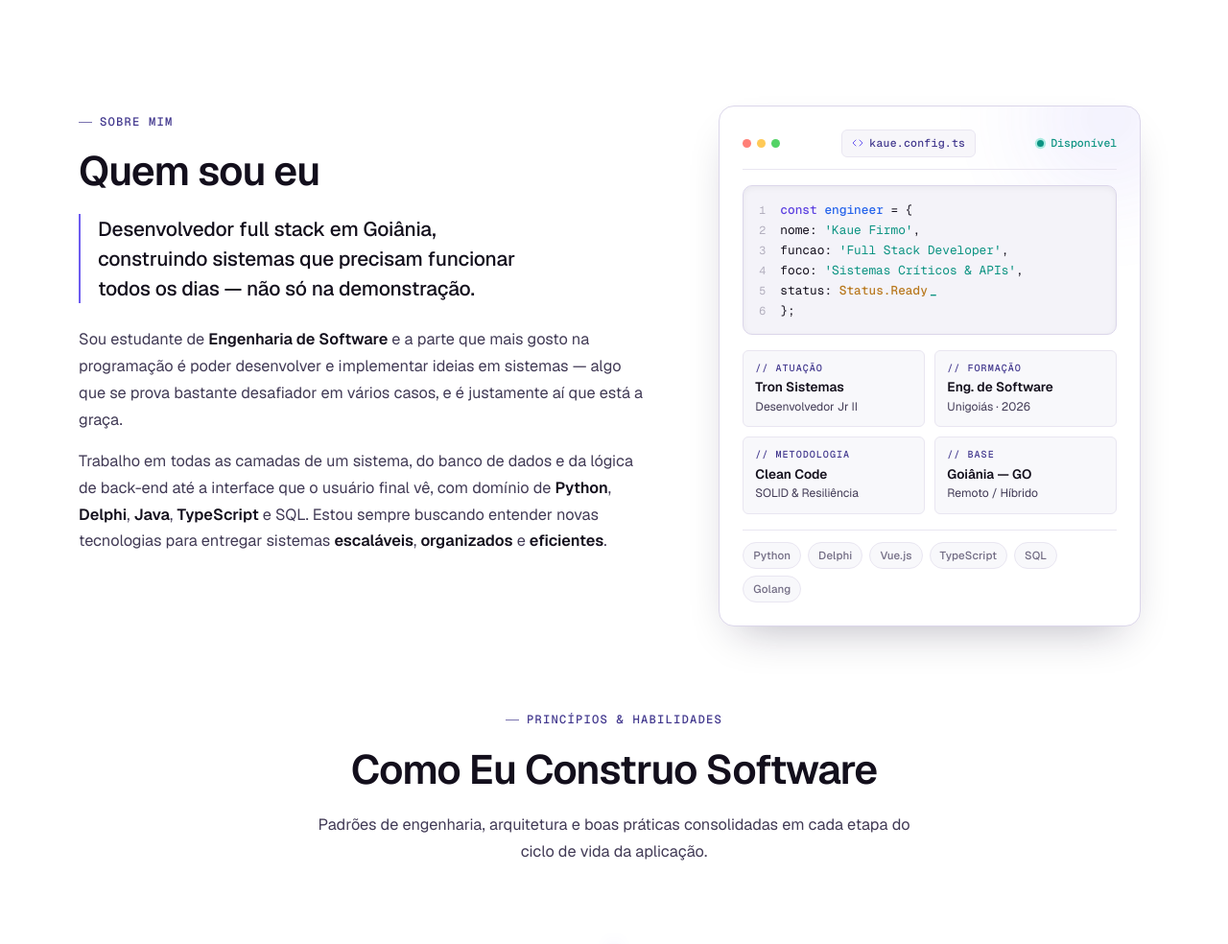
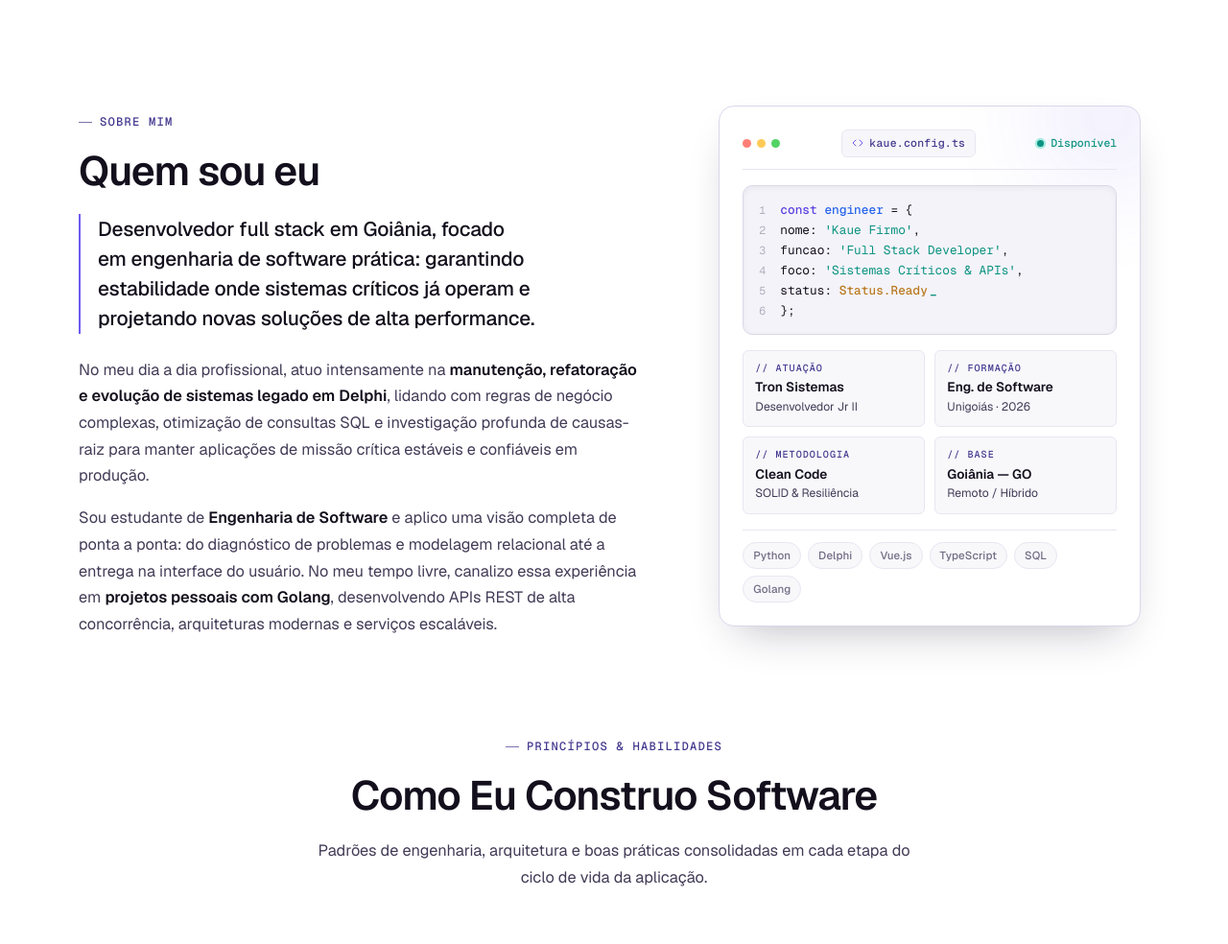
Before and after one commit to KaueChristian/KaueChristian.github.io, a plain HTML site: page index.html in a window 1280 px wide. Shown: the part 843-1827 px from the top of the page at 96% size. Drawn offline with nearby package versions, Linux system fonts and the light colour scheme.

Commit message:
fix: melhorando a transmissão da mensagem das coisas que faço no dia-a-dia

```diff
--- a/index.html
+++ b/index.html
@@ -156,22 +156,15 @@
           <p class="eyebrow eyebrow--dark">Sobre mim</p>
           <h2 class="section__title">Quem sou eu</h2>
           <p class="about__lead">
-            Desenvolvedor full stack em Goiânia, construindo sistemas que precisam
-            funcionar todos os dias — não só na demonstração.
+            Desenvolvedor full stack em Goiânia, focado em engenharia de software prática:
+            garantindo estabilidade onde sistemas críticos já operam e projetando novas soluções de alta performance.
           </p>
           <p class="section__paragraph">
-            Sou estudante de <strong>Engenharia de Software</strong> e a parte que mais
-            gosto na programação é poder desenvolver e implementar ideias em sistemas —
-            algo que se prova bastante desafiador em vários casos, e é justamente aí que
-            está a graça.
+            No meu dia a dia profissional, atuo intensamente na <strong>manutenção, refatoração e evolução de sistemas legado em Delphi</strong>,
+            lidando com regras de negócio complexas, otimização de consultas SQL e investigação profunda de causas-raiz para manter aplicações de missão crítica estáveis e confiáveis em produção.
           </p>
           <p class="section__paragraph">
-            Trabalho em todas as camadas de um sistema, do banco de dados e da lógica de
-            back-end até a interface que o usuário final vê, com domínio de
-            <strong>Python</strong>, <strong>Delphi</strong>, <strong>Java</strong>,
-            <strong>TypeScript</strong> e SQL. Estou sempre buscando entender novas
-            tecnologias para entregar sistemas <strong>escaláveis</strong>,
-            <strong>organizados</strong> e <strong>eficientes</strong>.
+            Sou estudante de <strong>Engenharia de Software</strong> e aplico uma visão completa de ponta a ponta: do diagnóstico de problemas e modelagem relacional até a entrega na interface do usuário. No meu tempo livre, canalizo essa experiência em <strong>projetos pessoais com Golang</strong>, desenvolvendo APIs REST de alta concorrência, arquiteturas modernas e serviços escaláveis.
           </p>
 
         </div>
```
